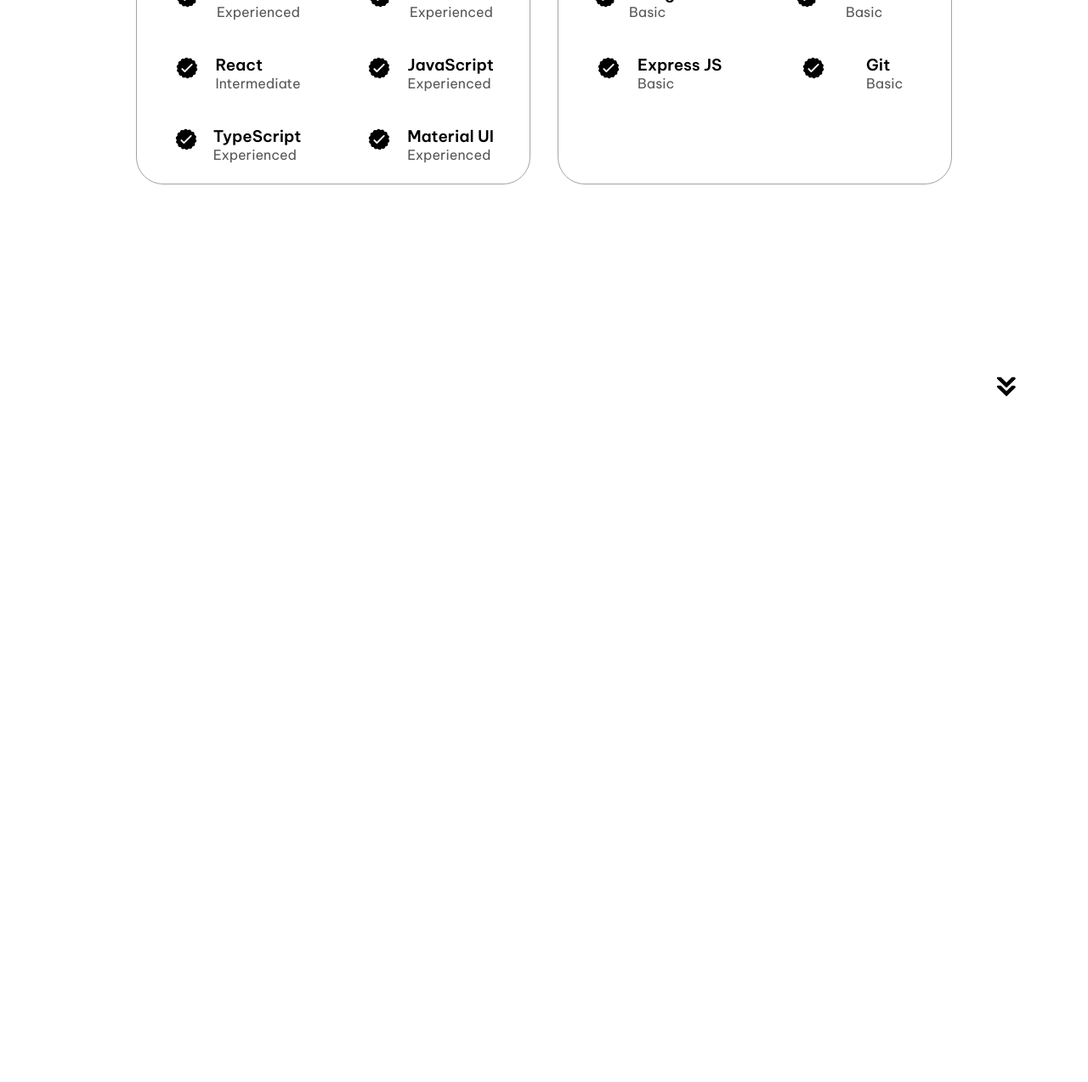
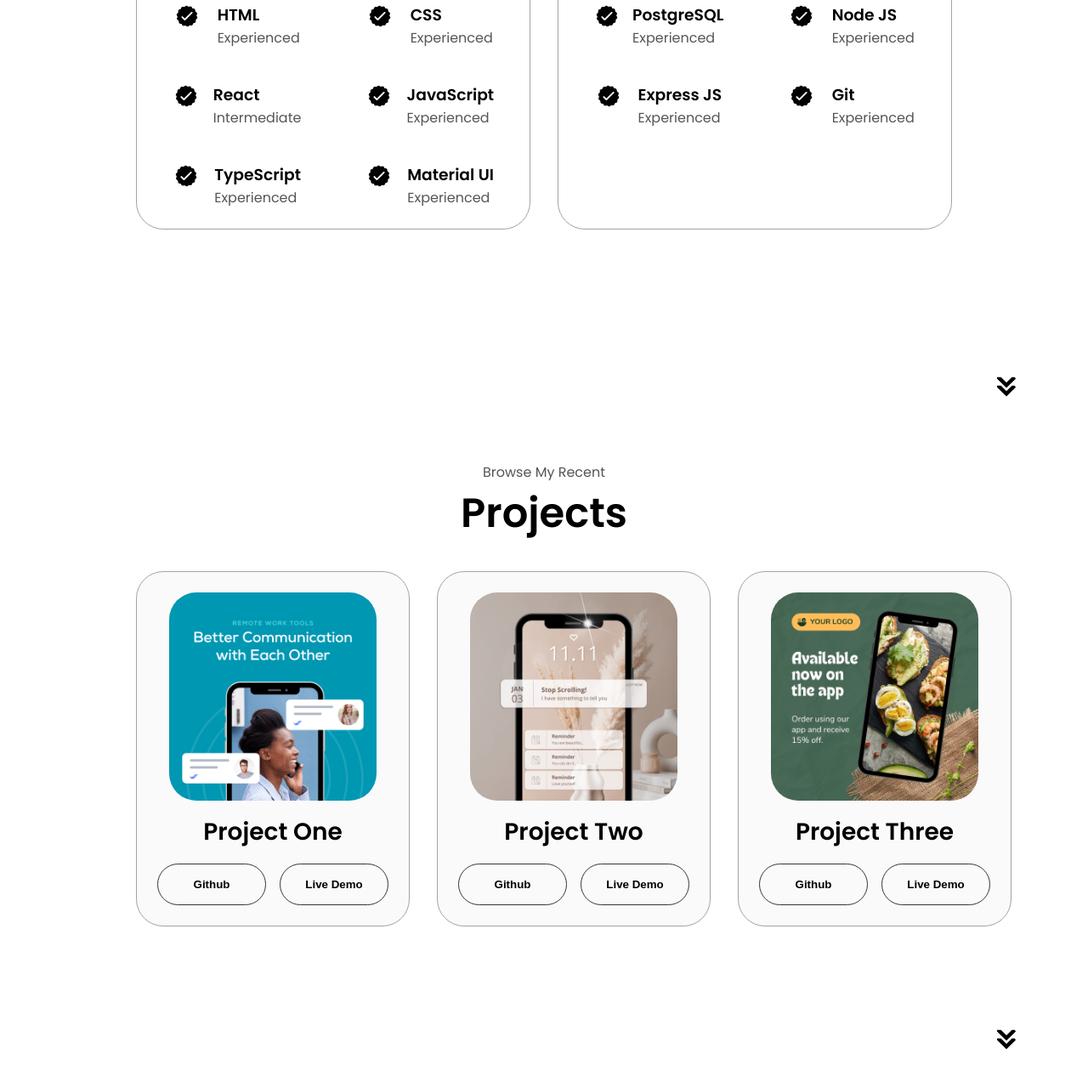
Before and after one commit to chaserycse/ChasePortfolio, a plain HTML site: page index.html in a window 1280 px wide. Shown: the part 1801-3074 px from the top of the page at 85% size. Before the commit the page ends 2312 px from the top, so only its background shows below. Drawn offline with Linux system fonts and the light colour scheme.

Commit message:
Projects Section Done

```diff
--- a/index.html
+++ b/index.html
@@ -204,7 +204,7 @@
                     </div>
                 </div>
                 <div class="details-container">
-                    <h2 class="experience-sub-title">Backend Development</h2>
+                    <h2 class="experience-sub-title">Frontend Development</h2>
                     <div class="article-container">
                         <article>
                             <img
@@ -214,7 +214,7 @@
                             />
                             <div>
                                 <h3>PostgreSQL</h3>
-                                <p>Basic</p>
+                                <p>Experienced</p>
                             </div>
                         </article>
                         <article>
@@ -225,7 +225,7 @@
                             />
                             <div>
                                 <h3>Node JS</h3>
-                                <p>Basic</p>
+                                <p>Experienced</p>
                             </div>
                         </article>
                         <article>
@@ -236,7 +236,7 @@
                             />
                             <div>
                                 <h3>Express JS</h3>
-                                <p>Basic</p>
+                                <p>Experienced</p>
                             </div>
                         </article>
                         <article>
@@ -247,7 +247,7 @@
                             />
                             <div>
                                 <h3>Git</h3>
-                                <p>Basic</p>
+                                <p>Experienced</p>
                             </div>
                         </article>
                     </div>
@@ -261,6 +261,80 @@
         onclick="location.href='./#projects'"
         />
     </section>
+    <section id="projects">
+        <p class="section__text__p1">Browse My Recent</p>
+        <h1 class="title">Projects</h1>
+        <div class="experience-details-container">
+            <div class="about-containers">
+            <div class="details-container color-container">
+                <div class="article-container">
+                    <img
+                    src="./assets/project-1.png"
+                    alt="Project 1"
+                    class="project-img"
+                    />
+                </div>
+                <h2 class="experience-sub-title project-title">Project One</h2>
+                <div class="btn-container">
+                    <button class="btn btn-color-2 project-btn" onclick="location.href='https://github.com/'"
+                    >
+                        Github
+                    </button>
+                    <button class="btn btn-color-2 project-btn" onclick="location.href='https://github.com/'"
+                    >
+                        Live Demo
+                    </button>
+                </div>
+            </div>
+            <div class="details-container color-container">
+                <div class="article-container">
+                    <img
+                    src="./assets/project-2.png"
+                    alt="Project 2"
+                    class="project-img"
+                    />
+                </div>
+                <h2 class="experience-sub-title project-title">Project Two</h2>
+                <div class="btn-container">
+                    <button class="btn btn-color-2 project-btn" onclick="location.href='https://github.com/'"
+                    >
+                        Github
+                    </button>
+                    <button class="btn btn-color-2 project-btn" onclick="location.href='https://github.com/'"
+                    >
+                        Live Demo
+                    </button>
+                </div>
+            </div>
+            <div class="details-container color-container">
+                <div class="article-container">
+                    <img
+                    src="./assets/project-3.png"
+                    alt="Project 3"
+                    class="project-img"
+                    />
+                </div>
+                <h2 class="experience-sub-title project-title">Project Three</h2>
+                <div class="btn-container">
+                    <button class="btn btn-color-2 project-btn" onclick="location.href='https://github.com/'"
+                    >
+                        Github
+                    </button>
+                    <button class="btn btn-color-2 project-btn" onclick="location.href='https://github.com/'"
+                    >
+                        Live Demo
+                    </button>
+                </div>
+            </div>
+        </div>
+        </div>
+        <img
+        src="./assets/arrow.png"
+        alt="Arrow icon"
+        class="icon arrow"
+        onclick="location.href='./#contact'"
+        />
+    </section>
     <script src="script.js"></script>
 </body>
 </html>
--- a/style.css
+++ b/style.css
@@ -1,6 +1,6 @@
 /* GENERAL */
 
-@import url('https://fonts.googleapis.com/css2?family=Be+Vietnam+Pro:wght@300;400;500;600&display=swap');
+@import url('https://fonts.googleapis.com/css2?family=Poppins:wght@300;400;500;600&display=swap');
 
 * {
     margin : 0;
@@ -8,7 +8,7 @@
 }
 
 body {
-    font-family: 'Be Vietnam Pro', sans-serif;
+    font-family: 'Poppins', sans-serif;
 }
 
 html {
@@ -21,7 +21,8 @@ p {
 
 /* TRANSITION */
 
-a, .btn {
+a,
+.btn {
     transition: all 300ms ease;
 }
 
@@ -43,6 +44,7 @@ nav {
     list-style: none;
     font-size: 1.5rem;
 }
+
 a {
     color: black;
     text-decoration: none;
@@ -52,6 +54,7 @@ a {
 a:hover {
     color: gray;
     text-decoration: underline;
+    text-underline-offset: 1rem;
     text-decoration-color: rgb(181,181,181);
 }
 
@@ -87,7 +90,7 @@ a:hover {
     width: 100%;
     height: 2px;
     background-color: black;
-    transition: all 300ms ease-in-out;
+    transition: all 0.3 ease-in-out;
 }
 
 .menu-links {
@@ -98,7 +101,7 @@ a:hover {
     width: fit-content;
     max-height: 0;
     overflow: hidden;
-    transition: all 300ms ease-in-out;
+    transition: all 0.3 ease-in-out;
 }
 
 .menu-links a {
@@ -108,7 +111,7 @@ a:hover {
     font-size: 1.5rem;
     color: black;
     text-decoration: none;
-    transition: all 300ms ease-in-out;
+    transition: all 0.3 ease-in-out;
 }
 
 .menu-links li {
@@ -354,3 +357,30 @@ article {
 article .icon {
     cursor: default;
 }
+
+/* PROJECTS SECTION */
+
+#projects {
+    position: relative;
+}
+
+.color-container {
+    border-color: rgb(163,163,163);
+    background: rgb(250,250,250);
+}
+
+.project-img {
+    border-radius: 2rem;
+    width: 90%;
+    height: 90%;
+}
+
+.project-title {
+    margin: 1rem;
+    color: black;
+}
+
+.project.btn {
+    color: black;
+    border-color: rgb(163,163,163);
+}
```
